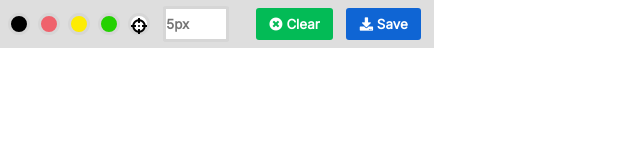
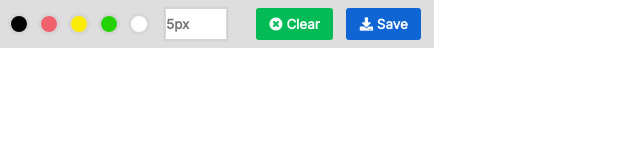
Before and after one commit to InsulatorGMan/ScribbleDraw, a plain HTML site: page index.html in a window 1280 px wide. Shown: the full height of the page, 0-640 px from the left. Drawn offline with Linux system fonts and the light colour scheme.

Commit message:
Update index.html

```diff
--- a/index.html
+++ b/index.html
@@ -17,7 +17,7 @@
         <div class="clr" data-clr="#EF626C"></div>
         <div class="clr" data-clr="#fdec03"></div>
         <div class="clr" data-clr="#24d102"></div>
-        <div class="clr" id='clr_picker' data-clr="#fff"><i class="fas fa-crosshairs"></i></div>
+        <div class="clr" id='customColor' data-clr="#fff"></div>
         <input id="brush" placeholder="5px" type="number">
         <button class="clear"><i class="fas fa-times-circle"></i> Clear</button>
         <button class="save"><i class="fas fa-download"></i> Save</button>
```
